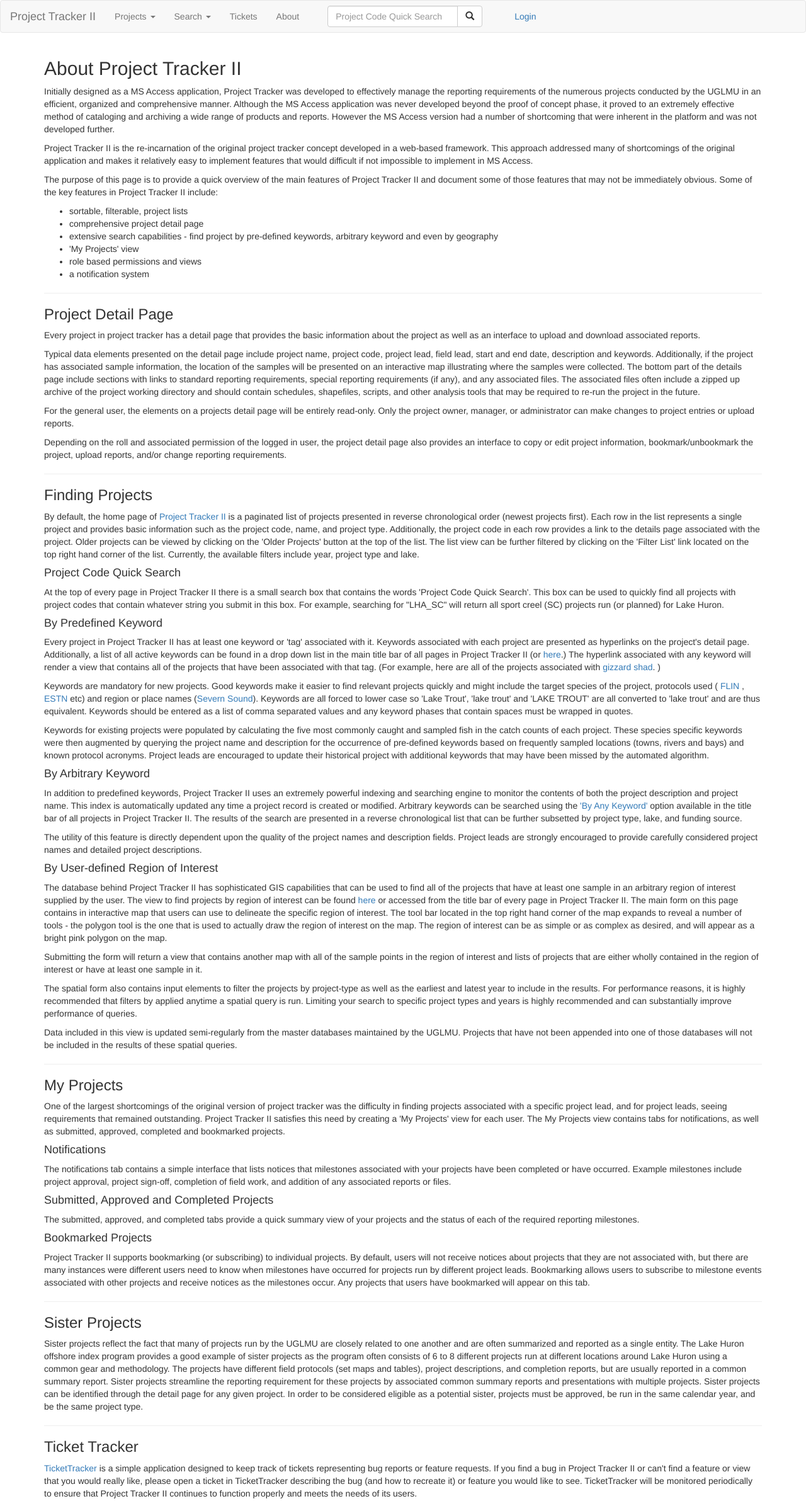
After one commit to duffco89/Project-Tracker-2, a Django app: template pjtk2/templates/pjtk2/about.html in a window 1280 px wide. The commit adds this page. Shown: the whole page at 63% size. Run offline with Django 3.2, Linux system fonts and the light colour scheme; the template is opened without the code that fills it, so the values that code supplies are empty; parts of the project's set-up code (start-up, migrations or seed data) failed here and were passed over; some libraries are stand-ins or nearby versions.

Commit message:
Added view, template and test for About page
The About page provides some background information for users and is
always available in the title bar.  It is accessible without logging in.

```diff
--- /dev/null
+++ b/pjtk2/templates/pjtk2/about.html
@@ -0,0 +1,265 @@
+{% extends "pjtk2/pjtk2_base.html" %}
+
+{% block title  %} {{ block.super }}| About {% endblock %}
+
+{% block content  %}
+
+
+<div class="container" >
+
+<h2>About Project Tracker II</h2>
+<p>
+ Initially designed as a MS Access application, Project Tracker was
+ developed to effectively manage the reporting requirements
+ of the numerous projects conducted by the UGLMU in an efficient,
+ organized and comprehensive manner. Although the MS Access
+ application was never developed beyond the proof of concept phase, it
+ proved to an extremely effective method of cataloging and archiving a
+ wide range of products and reports.  However the MS Access version
+ had a number of shortcoming that were inherent in the platform and
+ was not developed further.
+</p>
+
+<p>Project Tracker II is the re-incarnation of the original project
+  tracker concept developed in a web-based framework.  This approach
+  addressed many of shortcomings of the original application and
+  makes it relatively easy to implement features that would difficult
+  if not impossible to implement in MS Access.</p>
+
+<p>The purpose of this page is to provide a quick overview of the main
+  features of Project Tracker II and document some of those features
+  that may not be immediately obvious.  Some of the key features in
+  Project Tracker II include:</p>
+
+<ul>
+  <li>sortable, filterable, project lists</li>
+  <li>comprehensive project detail page</li>
+  <li>extensive search capabilities - find project by
+  pre-defined keywords, arbitrary keyword and even by geography</li>
+  <li>'My Projects' view </li>
+  <li>role based permissions and views</li>
+  <li>a notification system</li>
+</ul>
+
+<hr />
+
+<h3>Project Detail Page</h3>
+
+<p>Every project in project tracker has a detail page that provides
+  the basic information about the project as well as an interface to
+  upload and download associated reports.</p>
+
+<p>Typical data elements presented on the detail page include project
+  name, project code, project lead, field lead, start and end date,
+  description and keywords.  Additionally, if the project has
+  associated sample information, the location of the samples will be
+  presented on an interactive map illustrating where the samples were
+  collected.  The bottom part of the details page include sections
+  with links to standard reporting requirements, special reporting
+  requirements (if any), and any associated files.  The associated
+  files often include a zipped up archive of the project working
+  directory and should contain schedules, shapefiles, scripts, and
+  other analysis tools that may be required to re-run the project in
+  the future.</p>
+
+<p>For the general user, the elements on a projects detail page will
+  be entirely read-only.  Only the project owner, manager, or
+  administrator can make changes to project entries or upload
+  reports.</p>
+
+<p>Depending on the roll and associated permission of the logged in
+  user, the project detail page also provides an interface to copy or
+  edit project information, bookmark/unbookmark the project, upload
+  reports, and/or change reporting requirements.</p>
+
+<hr />
+
+  <h3>Finding Projects</h3>
+
+  <p>By default, the home page of
+  <a href="{% url 'index' %}">Project Tracker II</a> is a paginated
+  list of projects presented in reverse chronological order (newest
+  projects first).  Each row in the list represents a single project
+  and provides basic information such as the project code, name, and
+  project type.  Additionally, the project code in each row provides a
+  link to the details page associated with the project. Older projects
+  can be viewed by clicking on the 'Older Projects' button at the top
+  of the list.  The list view can be further filtered by clicking on
+  the 'Filter List' link located on the top right hand corner of the
+  list.  Currently, the available filters include year, project type
+  and lake. </p>
+
+  <h4>Project Code Quick Search</h4>
+
+  <p>At the top of every page in Project Tracker II there is a
+  small search box that contains the words 'Project Code Quick Search'.
+  This box can be used to quickly find all projects with project codes
+  that contain whatever string you submit in this box.  For example,
+  searching for "LHA_SC" will return all sport creel (SC) projects run
+  (or planned) for Lake Huron.</p>
+
+  <h4>By Predefined Keyword</h4>
+
+  <p>Every project in Project Tracker II has at least one keyword or
+  'tag' associated with it. Keywords associated with each project are
+  presented as hyperlinks on the project's detail page.  Additionally,
+  a list
+  of all active keywords can be found in a drop
+  down list in the main title bar of all pages in Project Tracker II
+  (or
+<a href="{% url 'project_tag_list' %}">here</a>.)
+  The hyperlink associated with any keyword will render a view that
+  contains all of the projects that have been associated with that tag. (For
+  example, here are all of the projects associated with
+<a href="{% url 'TaggedProjects' 'gizzard shad' %}">gizzard shad</a>.
+) </p>
+
+<p>Keywords are mandatory for new projects.  Good keywords make it
+  easier to find relevant projects quickly and might include the target
+  species of the project, protocols used (
+  <a href="{% url 'TaggedProjects' 'flin' %}">FLIN</a> ,
+  <a href="{% url 'TaggedProjects' 'estn'%}">ESTN</a> etc)
+  and region or place names
+  (<a href="{% url 'TaggedProjects' 'severn sound' %}">Severn Sound</a>).
+  Keywords are all forced to lower case so 'Lake Trout', 'lake trout'
+  and 'LAKE TROUT' are all converted to 'lake trout' and are thus
+  equivalent.  Keywords should be entered as a list of comma separated
+  values and any keyword phases that contain spaces must be wrapped
+  in quotes.</p>
+
+<p>Keywords for existing projects were populated by calculating the
+  five most commonly caught and sampled fish in the catch counts
+  of each project.  These species specific keywords were then
+  augmented by querying the project name and description for the
+  occurrence of pre-defined keywords based on frequently sampled
+  locations (towns, rivers and bays) and known protocol acronyms.
+  Project leads are encouraged to update their historical project with
+  additional keywords that may have been missed by the automated
+  algorithm.</p>
+
+
+  <h4>By Arbitrary Keyword</h4>
+
+  <p>In addition to predefined keywords, Project Tracker II uses an
+  extremely powerful indexing and searching engine to monitor the
+  contents of both the project description and project name.  This
+  index is automatically updated any time a project record is created
+  or modified. Arbitrary keywords can be searched using the
+  <a href="{% url 'haystack_search' %}">'By Any Keyword'</a>
+  option available in the title bar of all projects in Project
+  Tracker II.  The results of the search are presented in a reverse
+  chronological list that can be further subsetted by project type,
+  lake, and funding source.</p>
+
+  <p>The utility of this feature is directly dependent upon the quality
+  of the project names and description fields.  Project leads are
+  strongly encouraged to provide carefully considered project names
+  and detailed project descriptions.</p>
+
+
+  <h4>By User-defined Region of Interest</h4>
+
+  <p>The database behind Project Tracker II has sophisticated GIS
+  capabilities that can be used to find all of the projects that have
+  at least one sample in an arbitrary region of interest supplied by
+  the user.  The view to find projects by region of interest can be
+  found <a href="{% url 'find_projects_roi' %}">here</a>
+  or accessed from the title bar of every page in Project
+  Tracker II.  The main form on this page contains in interactive map
+  that users can use to delineate the specific region of interest. The
+  tool bar located in the top right hand corner of the map expands to
+  reveal a number of tools - the polygon tool is the one that is used
+  to actually draw the region of interest on the map.  The region of
+  interest can be as simple or as complex as desired, and will appear
+  as a bright pink polygon on the map.</p>
+
+  <p>Submitting the form will return a view that contains another map
+  with all of the sample points in the region of interest and lists of
+  projects that are either wholly contained in the region of interest
+  or have at least one sample in it.</p>
+
+  <p>The spatial form also contains input elements to filter the
+  projects by project-type as well as the earliest and latest year to
+  include in the results.  For performance reasons, it is highly
+  recommended that filters by applied anytime a spatial query is
+  run. Limiting your search to specific project types and years is
+  highly recommended and can substantially improve performance of queries.</p>
+
+  <p>Data included in this view is updated semi-regularly from the
+  master databases maintained by the UGLMU.  Projects that have not
+  been appended into one of those databases will not be included in the
+  results of these spatial queries.</p>
+
+<hr />
+
+  <h3>My Projects</h3>
+
+  <p>One of the largest shortcomings of the original version of project
+  tracker was the difficulty in finding projects associated with a
+  specific project lead, and for project leads, seeing requirements that
+  remained outstanding.  Project Tracker II satisfies this need by
+  creating a 'My Projects' view for each user.  The My Projects view
+  contains tabs for notifications, as well as submitted, approved,
+  completed and bookmarked projects.</p>
+
+  <h4>Notifications</h4>
+
+  <p>The notifications tab contains a simple interface that lists notices
+  that milestones associated with your projects have been completed or
+  have occurred.  Example milestones include project approval, project sign-off,
+  completion of field work, and addition of any associated reports or files. </p>
+
+  <h4>Submitted, Approved and Completed Projects</h4>
+
+  <p>The submitted, approved, and completed tabs provide a quick
+  summary view of your projects and the status of each of the required
+  reporting milestones.</p>
+
+  <h4>Bookmarked Projects</h4>
+
+  <p>Project Tracker II supports bookmarking (or subscribing) to
+  individual projects.  By default, users will not receive notices about
+  projects that they are not associated with, but there are many
+  instances were different users need to know when milestones have
+  occurred for projects run by different project leads.  Bookmarking
+  allows users to subscribe to milestone events associated with other
+  projects and receive notices as the milestones occur.  Any projects
+  that users have bookmarked will appear on this tab.</p>
+
+<hr />
+
+  <h3>Sister Projects</h3>
+
+<p>Sister projects reflect the fact that many of projects run by the
+  UGLMU are closely related to one another and are often summarized
+  and reported as a single entity.  The Lake Huron offshore index
+  program provides a good example of sister projects as the program often
+  consists of 6 to 8 different projects run at different locations
+  around Lake Huron using a common gear and methodology.  The projects
+  have different field protocols (set maps and tables), project
+  descriptions, and completion reports, but are usually reported in a
+  common summary report.  Sister projects streamline the reporting
+  requirement for these projects by associated common summary reports
+  and presentations with multiple projects.  Sister projects can be
+  identified through the detail page for any given project.  In order
+  to be considered eligible as a potential sister, projects must be
+  approved, be run in the same calendar year, and be the same project
+  type.</p>
+
+<hr />
+
+  <h3>Ticket Tracker</h3>
+
+<p> <a href="{% url 'ticket_list' %}" class="sel">TicketTracker</a> is
+  a simple application designed to keep track of tickets representing
+  bug reports or feature requests.  If you find a bug in Project
+  Tracker II or can't find a feature or view that you would really
+  like, please open a ticket in TicketTracker describing the bug (and
+  how to recreate it) or feature you would like to see.  TicketTracker
+  will be monitored periodically to ensure that Project Tracker II
+  continues to function properly and meets the needs of its users.
+</p>
+
+</div>
+
+{% endblock %}
--- a/pjtk2/templates/pjtk2/pjtk2_base.html
+++ b/pjtk2/templates/pjtk2/pjtk2_base.html
@@ -99,6 +99,7 @@
           </li>
           {% endif %}
 
+          <li><a href="{% url 'about_view' %}" class="sel">About</a></li>
 
         </ul>
 
--- a/pjtk2/urls.py
+++ b/pjtk2/urls.py
@@ -6,7 +6,8 @@ from haystack.forms import FacetedSearchForm
 from haystack.query import SearchQuerySet
 from haystack.views import FacetedSearchView
 
-sqs = SearchQuerySet().facet('project_type').facet('lake').facet('funding')
+sqs = (SearchQuerySet().order_by('year').facet('project_type').
+       facet('lake').facet('funding'))
 
 
 urlpatterns = patterns('pjtk2.views',
@@ -16,6 +17,8 @@ urlpatterns = patterns('pjtk2.views',
                            searchqueryset=sqs),
                            name='haystack_search'),
 
+
+                       url(r'^about/$', 'about_view', name = 'about_view'),
 
     #CRUD Projects
     url(r'^projects/$', 'project_list', name='ProjectList'),
--- a/pjtk2/utils/backup_pjkt2.py
+++ b/pjtk2/utils/backup_pjkt2.py
@@ -53,7 +53,8 @@ except IndexError:
     COMPLETE = False
 
 src_dir = 'C:/1work/Python/djcode/pjtk2/uploads'
-trg_dir = 'C:/1work/scrapbook/pjtk2_archive'
+#trg_dir = 'C:/1work/scrapbook/pjtk2_archive'
+trg_dir = 'X:/ScrapBook/pjtk2_archive'
 
 if not os.path.exists(trg_dir):
     os.makedirs(trg_dir)
@@ -210,7 +211,7 @@ if len(associated) > 0:
         dest = os.path.join(trg_dir, fname)
         move_report_file(src, dest, trg_dir)
 
-print("Done copying files")
+print("Done copying files to {}".format(trg_dir))
 msg = "Done Project Tracker II Backup ({})\n".format(TODAY)
 logging.info(msg)
 
--- a/pjtk2/views.py
+++ b/pjtk2/views.py
@@ -999,3 +999,9 @@ def find_projects_roi_view(request):
                               {'form':form},
                               context_instance=RequestContext(request)
         )
+
+
+def about_view(request):
+    """a view to render the about page."""
+    return render_to_response('pjtk2/about.html',
+                              context_instance=RequestContext(request))
```
Also changed, not shown: pjtk2/models.py (+0 -12 lines), pjtk2/tests/test_admin_urls.py (+3 -0 lines).
